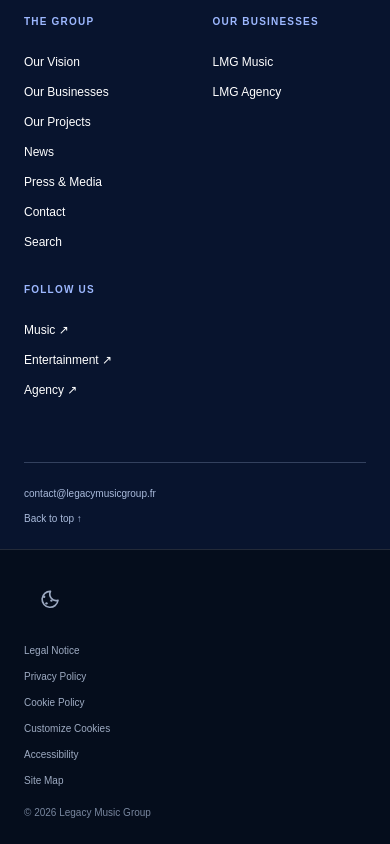
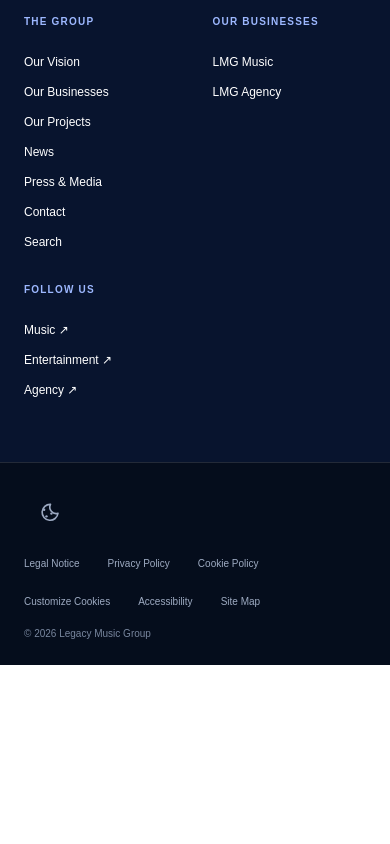
Before and after one commit to contactlmgmusic-cyber/lmg-group-portal, a Next.js app: page / in a window 390 px wide. Shown: the part 4954-5798 px from the top of the page. After the commit the page ends 5619 px from the top, so only its background shows below. Built offline with nearby package versions, Linux system fonts and the light colour scheme; no server answers.

Commit message:
refine footer legal bar

```diff
--- a/app/globals.css
+++ b/app/globals.css
@@ -1173,3 +1173,45 @@
   outline:2px solid #fff;
   outline-offset:3px;
 }
+
+/* Final legal footer alignment */
+
+.footer-legal{
+  display:grid;
+  grid-template-columns:48px 1fr auto;
+  align-items:center;
+  gap:36px;
+}
+
+.footer-legal-links{
+  display:flex;
+  align-items:center;
+  justify-content:center;
+  flex-direction:row;
+  flex-wrap:wrap;
+  gap:28px;
+}
+
+.footer-copyright{
+  margin:0;
+  padding:0;
+  white-space:nowrap;
+  text-align:right;
+}
+
+@media(max-width:900px){
+  .footer-legal{
+    display:flex;
+    flex-direction:column;
+    align-items:flex-start;
+    gap:22px;
+  }
+
+  .footer-legal-links{
+    justify-content:flex-start;
+  }
+
+  .footer-copyright{
+    text-align:left;
+  }
+}
--- a/components/SiteFooter.tsx
+++ b/components/SiteFooter.tsx
@@ -208,16 +208,6 @@
         </div>
       </div>
 
-      <div className="footer-contact-row">
-        <a href={`mailto:${contactEmail}`}>
-          {contactEmail}
-        </a>
-
-        <a href="#contenu">
-          {content.backToTop}
-        </a>
-      </div>
-
       <div className="footer-legal">
         <button
   type="button"
```
